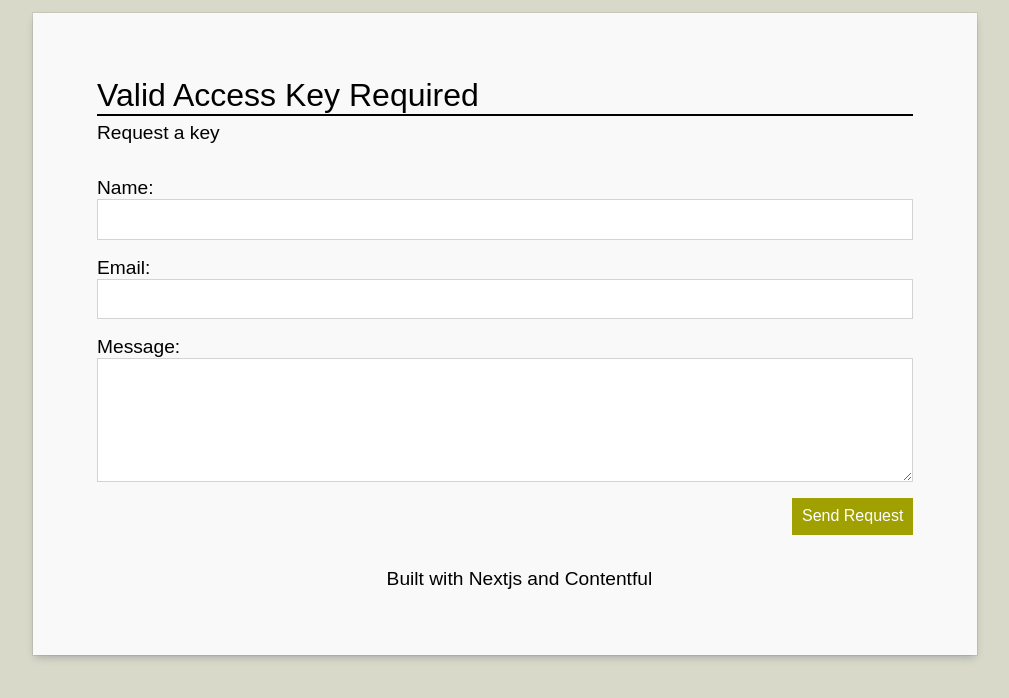
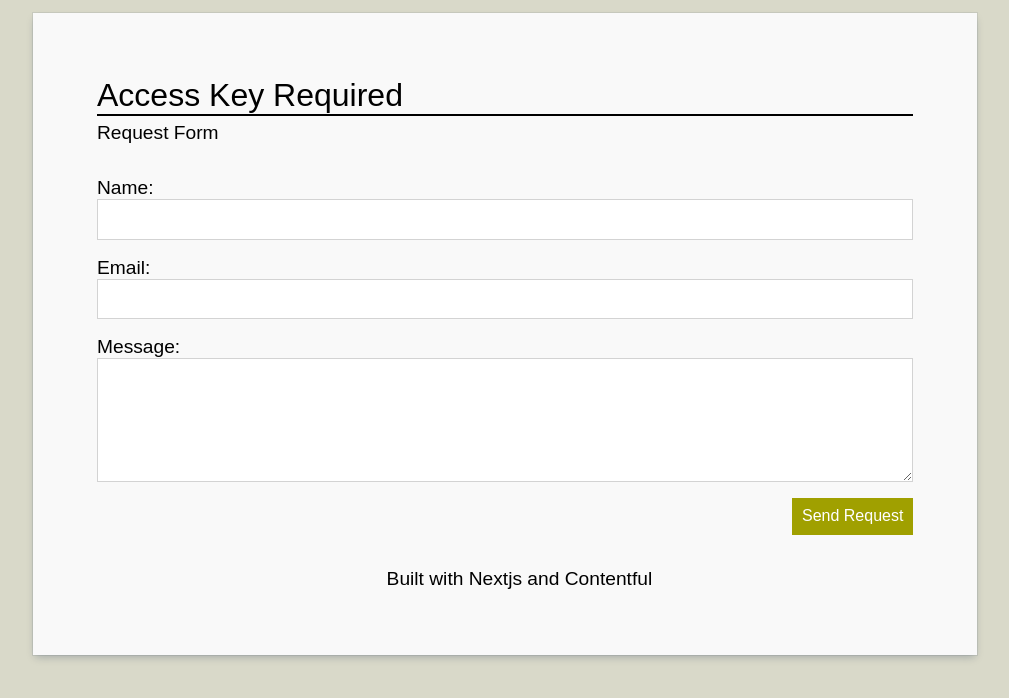
Before and after one commit to zeindev/zeindev, a Next.js app: page /request in a window 1280 px wide. Shown: the top 698 px of the page, without its empty margins (135-1144 px from the left). Built offline with nearby package versions, Linux system fonts and the light colour scheme; some icons are missing; a web font is replaced by a local one.

Commit message:
Verbage tweaks

```diff
--- a/components/KeyRequired.tsx
+++ b/components/KeyRequired.tsx
@@ -8,7 +8,7 @@ function KeyRequired() {
       <h3 className={styles.subtitle}>Error</h3>
       <section className={styles['item-container']}>
         <Link href="/request">
-          <button className={styles.button}>Request an access key</button>
+          <button className={styles.button}>Request Access</button>
         </Link>
       </section>
     </section>
--- a/components/RequestForm.tsx
+++ b/components/RequestForm.tsx
@@ -3,8 +3,8 @@ import styles from "../styles/RequestForm.module.scss";
 function RequestForm() {
   return (
     <section className={styles["request-form"]}>
-      <h1 className={styles.title}>Valid Access Key Required</h1>
-      <h3 className={styles.subtitle}>Request a key</h3>
+      <h1 className={styles.title}>Access Key Required</h1>
+      <h3 className={styles.subtitle}>Request Form</h3>
       <form
         className={styles.form}
         name="Key Request"
```
Also changed, not shown: 1 other file (tests, documents, lock files or other folders).
